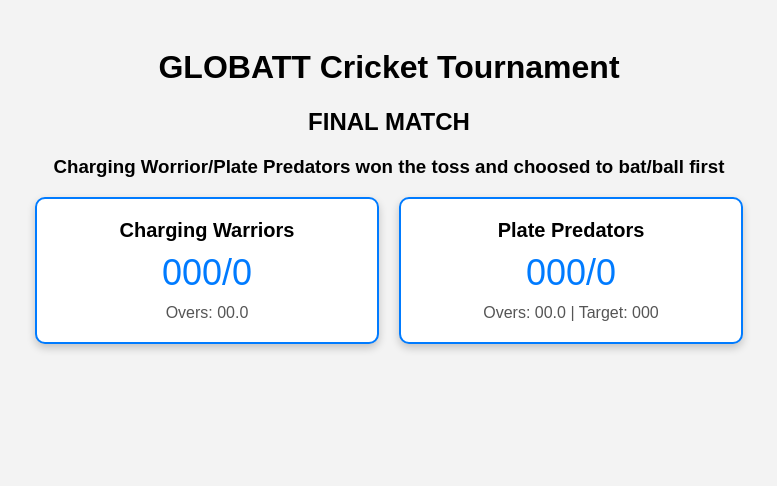
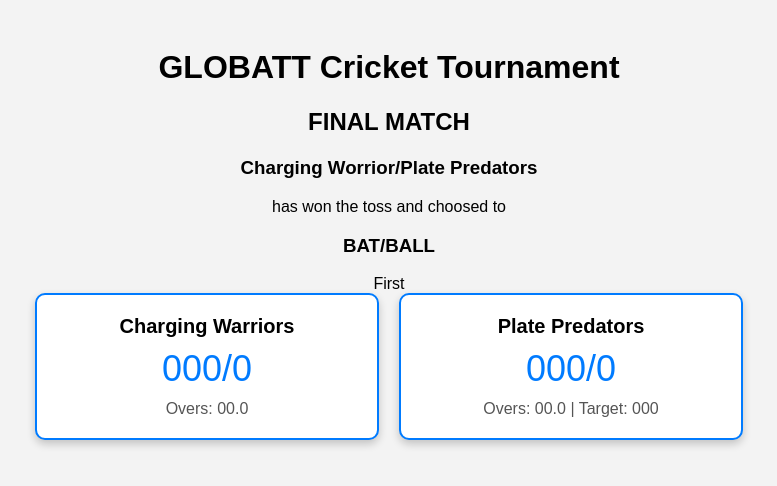
Before and after one commit to ShakilMahmud1602007/scoreboard, a plain HTML site: page index.html in a window 1280 px wide. Shown: the whole page, without its empty margins (251-1028 px from the left). Drawn offline with Linux system fonts and the light colour scheme.

Commit message:
test 3001

```diff
--- a/index.html
+++ b/index.html
@@ -44,7 +44,7 @@
 <body>
     <h1>GLOBATT Cricket Tournament</h1>
 	<h2> FINAL MATCH </h2>
- <h3> Charging Worrior/Plate Predators won the toss and choosed to bat/ball first </h3>
+ <h4> <h3>Charging Worrior/Plate Predators</h3> has won the toss and choosed to <h3>BAT/BALL</h3> First </h4>
     <div class="scoreboard-container">
         <!-- Team A Scoreboard -->
         <div class="scoreboard">
```
